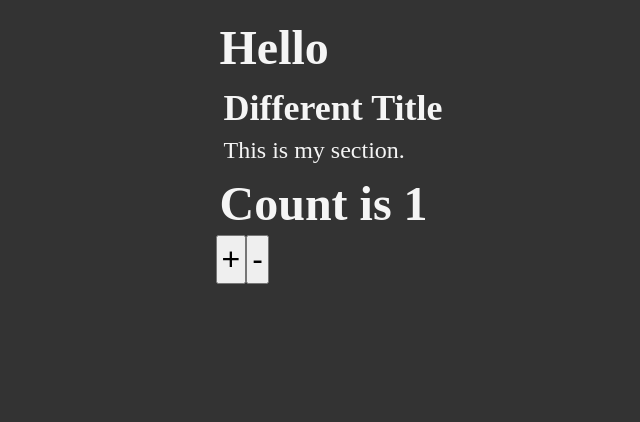
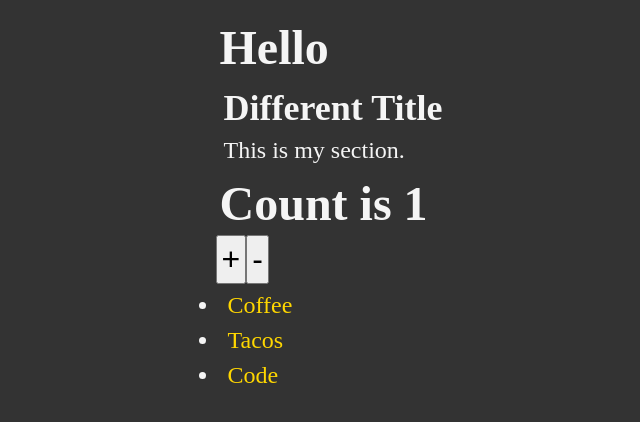
Before and after one commit to Aaronmcnulty/typescript-tutorial, a React (Vite) app in the folder src/lesson12/: page / in a window 1280 px wide. Shown: the top 422 px of the page, without its empty margins (307-947 px from the left). Built offline with nearby package versions, Linux system fonts and the light colour scheme.

Commit message:
Feat: Create a 'List' component and render an array using 'generics'

```diff
--- a/src/lesson12/src/App.tsx
+++ b/src/lesson12/src/App.tsx
@@ -1,6 +1,9 @@
 import Heading from './components/Heading'
 import { Section } from './components/Section'
 import Counter from './components/Counter'
+import List from './components/List'
+
+
 function App() {
 
 
@@ -9,6 +12,7 @@
       <Heading title={'Hello'}/>
       <Section title="Different Title"> This is my section.</Section>
       <Counter></Counter>
+      <List items={["Coffee",  "Tacos", "Code"]} render={(item: string) => <span className="gold">{item}</span> }/>
     </div>
   )
 }
--- /dev/null
+++ b/src/lesson12/src/components/List.tsx
@@ -0,0 +1,21 @@
+import { ReactNode } from "react";
+
+interface ListProps<T> {
+    items: T[],
+    render: (item: T) => ReactNode
+}
+
+
+   const List = <T,>({items, render }: ListProps<T>) => {
+        return (
+            <ul>
+                {items.map((item, i) => (
+                    <li key={i}>
+                         {render(item)}
+                    </li>
+                ))}
+            </ul>
+        )
+   }
+
+   export default List
--- a/src/lesson12/tsconfig.app.json
+++ b/src/lesson12/tsconfig.app.json
@@ -10,7 +10,7 @@
     /* Bundler mode */
     "moduleResolution": "bundler",
     "allowImportingTsExtensions": true,
-    "verbatimModuleSyntax": true,
+    "verbatimModuleSyntax": false,
     "moduleDetection": "force",
     "noEmit": true,
     "jsx": "react-jsx",
@@ -19,7 +19,7 @@
     "strict": true,
     "noUnusedLocals": true,
     "noUnusedParameters": true,
-    "erasableSyntaxOnly": true,
+    "erasableSyntaxOnly": false,
     "noFallthroughCasesInSwitch": true,
     "noUncheckedSideEffectImports": true
   },
```
